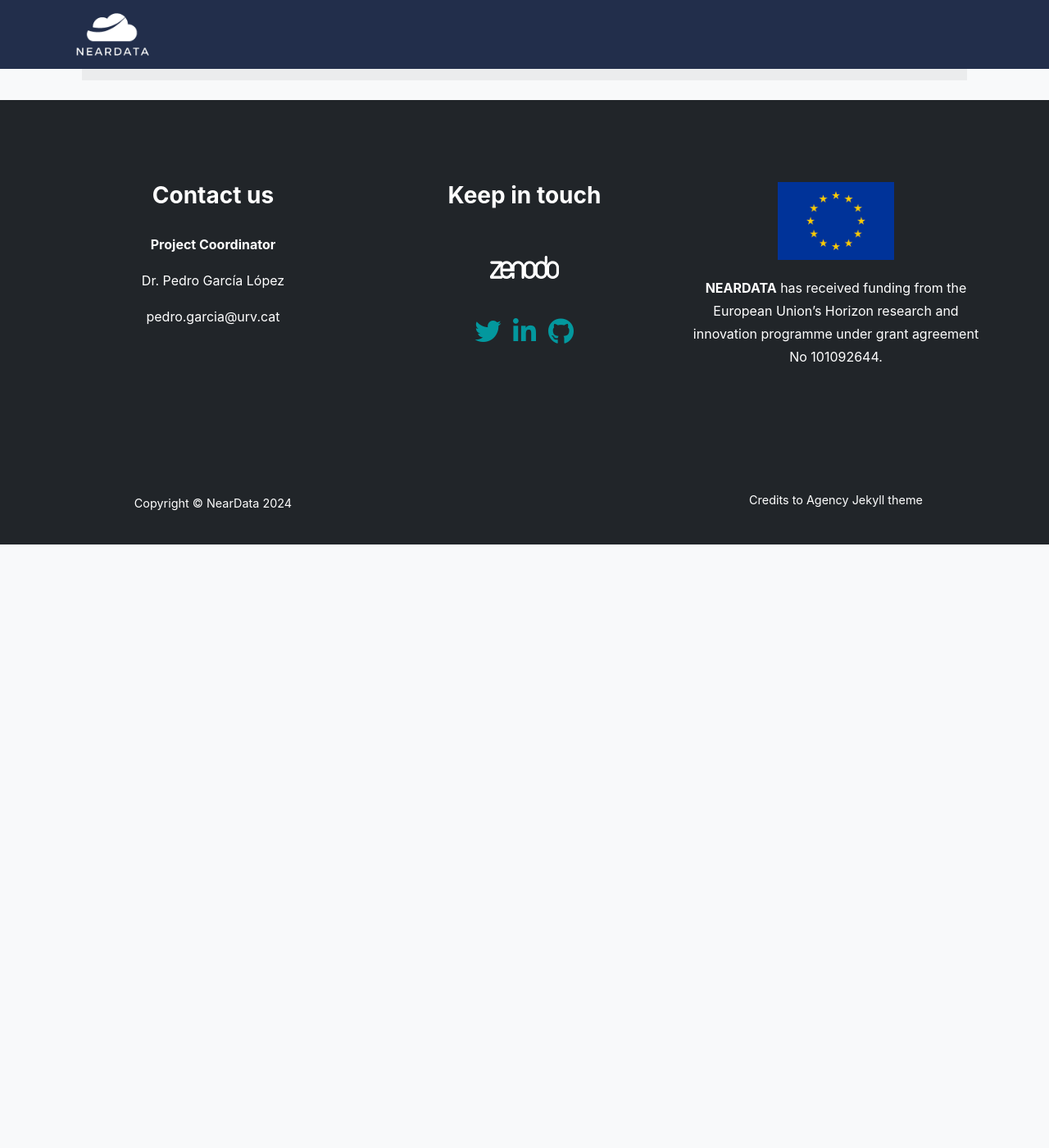
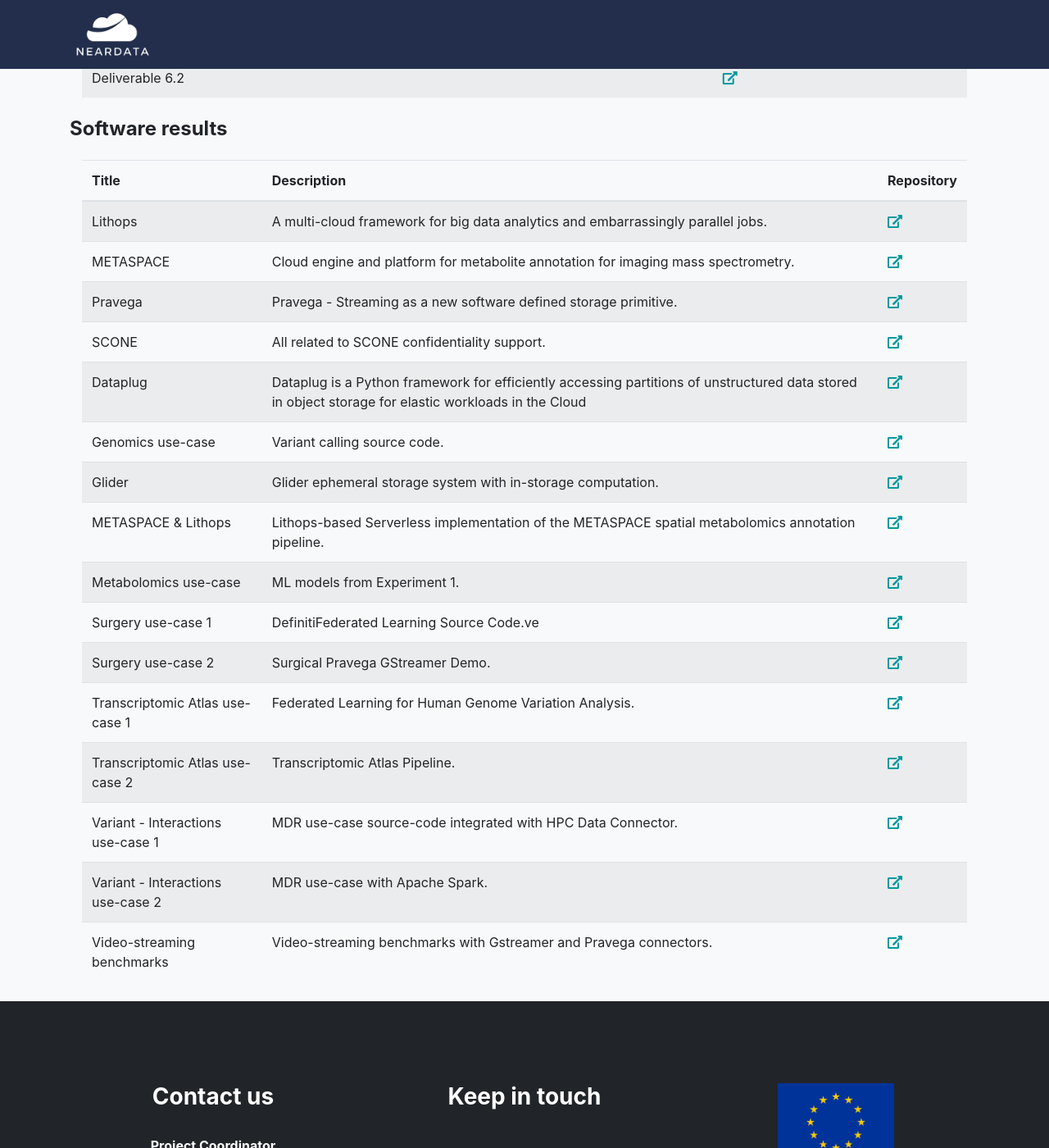
Before and after one commit to neardata-eu/neardata-eu.github.io, a Jekyll site: the page built from review.md, in a window 1280 px wide and 1400 px high, scrolled down 2656 px. Shown: the whole window at 82% size. Built offline with Jekyll 4.4.1, drawn with Linux system fonts in a browser that asks for light colours; some web fonts are replaced; before the commit the page ends 3320 px from its top, so only the background shows below that; some of the changed text lies outside the part shown.

Commit message:
change review

```diff
--- a/_data/sitetext.yml
+++ b/_data/sitetext.yml
@@ -284,8 +284,10 @@
       link: "https://docs.google.com/presentation/d/1SxzluBW4eeKT-lbSsTh1aPvV_nR_ukMN/edit?usp=drive_link&ouid=107087671061201658185&rtpof=true&sd=true"
     - title: WP4
       link: "https://docs.google.com/presentation/d/1K-vPBspiC57uqiZWw_oa7wcStv9SCEmY/edit?usp=drive_link&ouid=107087671061201658185&rtpof=true&sd=true"
-    - title: WP5
-      link: ""
+    - title: WP5 - Transcriptomics
+      link: "https://docs.google.com/presentation/d/1jUjncVOoA2xzW3F8mp1apmAe3JELrQWN/edit?usp=sharing&ouid=107087671061201658185&rtpof=true&sd=true"
+    - title: WP5 - Surgomics
+      link: "https://docs.google.com/presentation/d/1p4neeBV4eFUCQagWYQh3VErzjKnIljyR/edit?usp=sharing&ouid=107087671061201658185&rtpof=true&sd=true"
     - title: WP6
       link: "https://drive.google.com/file/d/1wdEIxBMvMA4m20Lb0qSxb2vxY5PH-mWS/view?usp=drive_link"
 
@@ -294,28 +296,82 @@
     - title: NEARDATA Project - Extreme Near-Data Processing Platform
       video: "https://youtu.be/K37aMlcqPHw?si=1lPj3-Zvd5_sNamo"
       slides: "#"
+    - title: METASPACE demo
+      video: "https://oc.embl.de/index.php/s/S396YmnG8i4ErjM"
+      slides: "#"
     - title: Pravega streams flink coordinated autoscaling
       video: "https://drive.google.com/file/d/1lKF3d_jwG9DKZPB-kY-fg3lWZXNE6kHX/view?usp=drive_link"
       slides: "#"
     - title: Secure Federeted Learning using SCONE
       video: "https://drive.google.com/file/d/1pSn9_G8eN9CXTkK0dpQgsLTgwbqvL1I7/view?usp=drive_link"
       slides: "#"
-    - title: Pravega Cluster poc
+    - title: Pravega Cluster PoC
       video: "https://drive.google.com/file/d/1AeYw-YPSkVxz1YSUbSD62hVvlO6hXnfg/view?usp=drive_link"
       slides: "#"
-
-
-
+    - title: KeyCloak for NEARDATA
+      video: "https://drive.google.com/file/d/1u9oWrW1MX5yPEq520K1zMX3RbQoGcKwE/view?usp=sharing"
+      slides: "#"
+    - title: Lithops Vanilla execution
+      video: "https://drive.google.com/file/d/1X472TJOs1Oq75yg_YANc4u3dsThq1WCc/view?usp=sharing"
+      slides: "#"
 
 
   summaries:
     - shortname: To be included
       partner: URV
       link: "#"
+
+
   artifacts:
-    - title: To be included
-      description: Definitive cloud-edge software stack
-      link: "#"
+    - title: Lithops
+      description: A multi-cloud framework for big data analytics and embarrassingly parallel jobs.
+      link: "https://github.com/neardata-eu/lithops-hpc-singularity-and-k8s-backend"
+    - title: METASPACE
+      description: Cloud engine and platform for metabolite annotation for imaging mass spectrometry.
+      link: "https://github.com/metaspace2020/metaspace"
+    - title: Pravega
+      description: Pravega - Streaming as a new software defined storage primitive.
+      link: "https://github.com/pravega/pravega"
+    - title: SCONE
+      description: All related to SCONE confidentiality support.
+      link: "https://github.com/neardata-eu/scone-artifacts"
+    - title: Dataplug
+      description: Dataplug is a Python framework for efficiently accessing partitions of unstructured data stored in object storage for elastic workloads in the Cloud
+      link: "https://github.com/neardata-eu/dataplug"
+    - title: Genomics use-case
+      description: Variant calling source code.
+      link: "https://github.com/neardata-eu/serverless-genomics-variant-calling"
+    - title: Glider
+      description: Glider ephemeral storage system with in-storage computation.
+      link: "https://github.com/neardata-eu/glider-store"
+    - title: METASPACE & Lithops
+      description: Lithops-based Serverless implementation of the METASPACE spatial metabolomics annotation pipeline.
+      link: "https://github.com/metaspace2020/Lithops-METASPACE"
+    - title: Metabolomics use-case
+      description: ML models from Experiment 1.
+      link: "https://github.com/metaspace2020/metaspace/tree/master/metaspace/scoring-models"
+    - title: Surgery use-case 1
+      description: DefinitiFederated Learning Source Code.ve
+      link: "https://github.com/neardata-eu/nct_tud_fl_demo"
+    - title: Surgery use-case 2
+      description: Surgical Pravega GStreamer Demo.
+      link: "https://github.com/neardata-eu/nct_dell_demo_pravega"
+    - title: Transcriptomic Atlas use-case 1
+      description: Federated Learning for Human Genome Variation Analysis.
+      link: "https://github.com/SanoScience/neardata-fl-for-transcriptomics"
+    - title: Transcriptomic Atlas use-case 2
+      description: Transcriptomic Atlas Pipeline.
+      link: "https://github.com/neardata-eu/transcriptomics-atlas-sano"
+    - title: Variant - Interactions use-case 1
+      description: MDR use-case source-code integrated with HPC Data Connector.
+      link: "https://github.com/neardata-eu/MPI-genomics-MDR"
+    - title: Variant - Interactions use-case 2
+      description: MDR use-case with Apache Spark.
+      link: "https://github.com/neardata-eu/spark-mdr"
+    - title: Video-streaming benchmarks
+      description: Video-streaming benchmarks with Gstreamer and Pravega connectors.
+      link: "https://github.com/neardata-eu/video-streaming-benchmarks"
+
 
 about:
   title: "About"
```
Also changed, not shown: review.md (+1 -1 lines).
